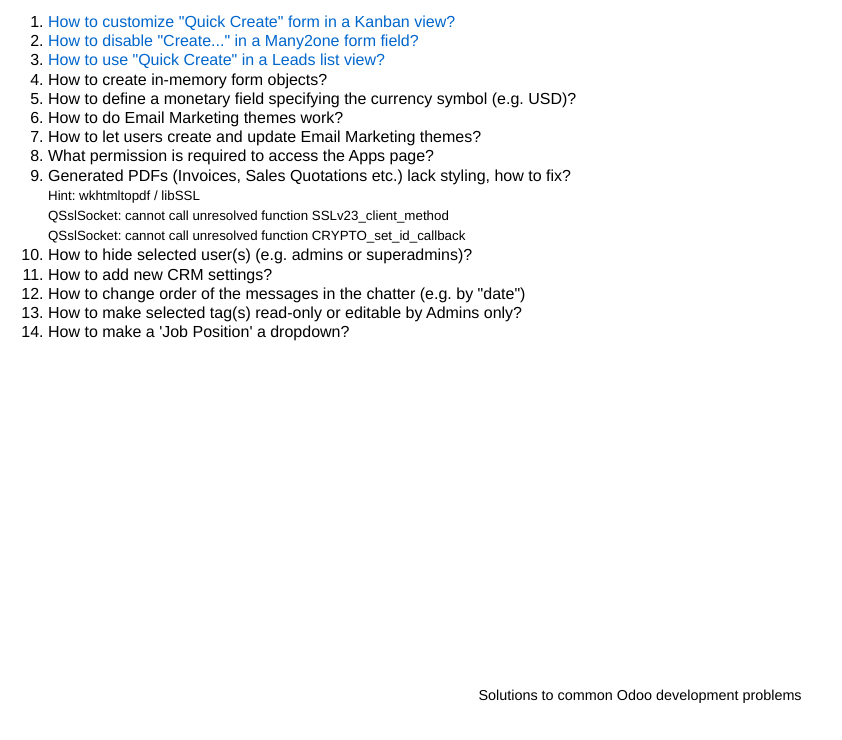
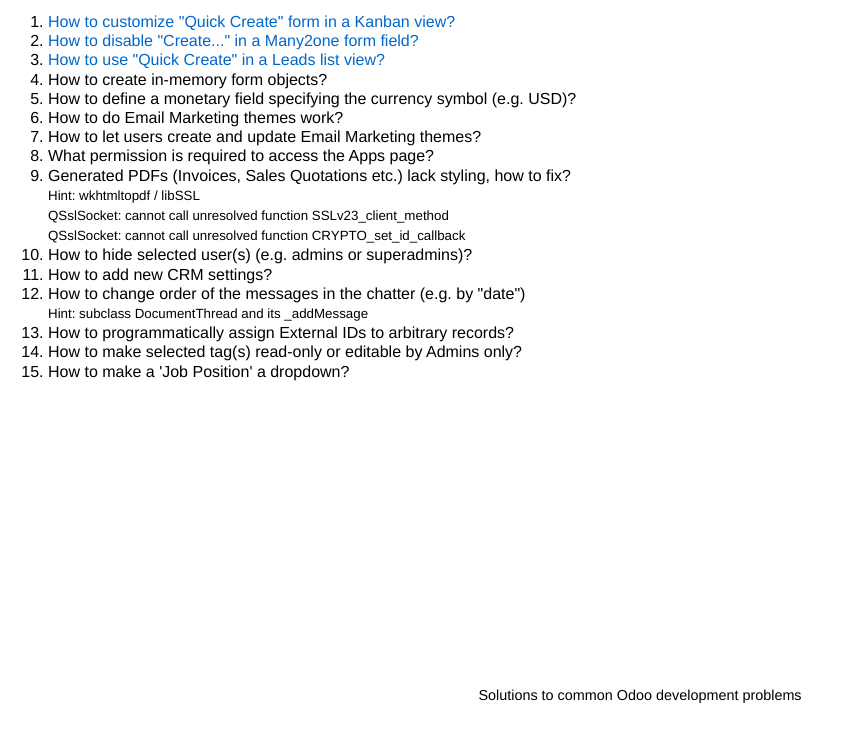
Before and after one commit to odoorecipes/odoorecipes, a plain HTML site: page index.html in a window 1280 px wide. Shown: the part 92-832 px from the top of the page, without its empty margins (0-842 px from the left). Drawn offline with Linux system fonts and the light colour scheme.

Commit message:
more questions

```diff
--- a/index.html
+++ b/index.html
@@ -53,6 +53,10 @@
         </li>
         <li>
           How to change order of the messages in the chatter (e.g. by "date")
+          <br/><small>Hint: subclass DocumentThread and its _addMessage</small>
+        </li>
+        <li>
+          How to programmatically assign External IDs to arbitrary records?
         </li>
         <li>
           How to make selected tag(s) read-only or editable by Admins only?
```
